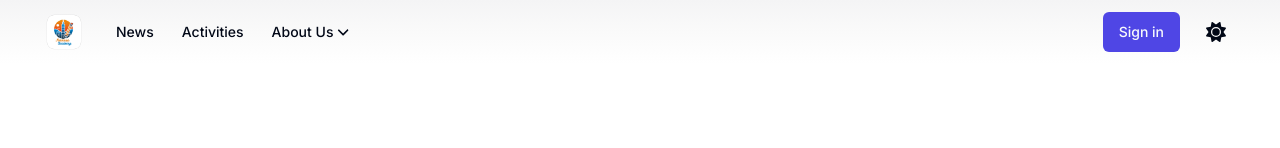
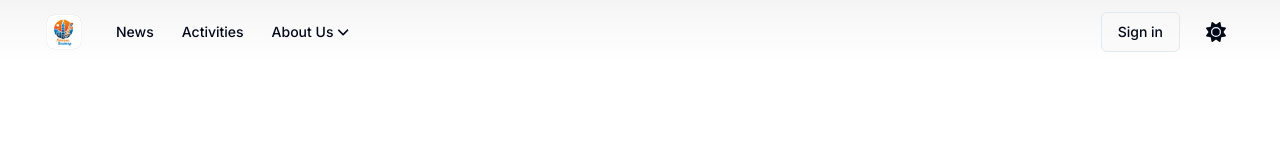
Before and after one commit to rakharamadhana/nextjs-auth-boilerplate, a Next.js app: page /profile in a window 1280 px wide. Shown: the top 148 px of the page. Built offline with nearby package versions, Linux system fonts and the light colour scheme; no server answers.

Commit message:
Changes in button.tsx and Navbar.tsx

```diff
--- a/src/components/navbar/Navbar.tsx
+++ b/src/components/navbar/Navbar.tsx
@@ -80,7 +80,7 @@ const Navbar = ({ session }: { session: any }) => {
                     {session ? (
                         <UserAccountNav />
                     ) : (
-                        <Link className={buttonVariants()} href="/sign-in">
+                        <Link className={buttonVariants({ variant: "outline" })} href="/sign-in">
                             Sign in
                         </Link>
                     )}
--- a/src/components/ui/button.tsx
+++ b/src/components/ui/button.tsx
@@ -13,7 +13,7 @@ const buttonVariants = cva(
         destructive:
           "bg-destructive text-destructive-foreground hover:bg-destructive/90",
         outline:
-          "border border-input bg-background hover:bg-accent hover:text-accent-foreground dark:text-white",
+          "border border-input bg-zinc-50 bg-opacity-70 hover:bg-accent hover:text-accent-foreground dark:text-white",
         secondary:
           "bg-secondary text-secondary-foreground hover:bg-secondary/80",
         ghost: "hover:bg-accent hover:text-accent-foreground",
```
